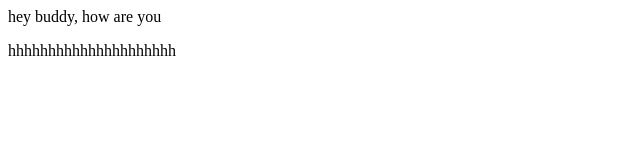
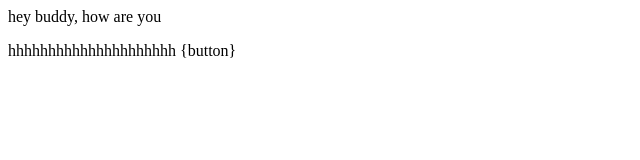
Before and after one commit to Atulkr0910/LocalRepo, a plain HTML site: page index.html in a window 1280 px wide. Shown: the full height of the page, 0-640 px from the left. Drawn offline with Linux system fonts and the light colour scheme.

```diff
--- a/index.html
+++ b/index.html
@@ -1,2 +1,2 @@
 <p>hey buddy, how are you</p>
-<p>hhhhhhhhhhhhhhhhhhhhh</p>
+<p>hhhhhhhhhhhhhhhhhhhhh {button}</p>
```
